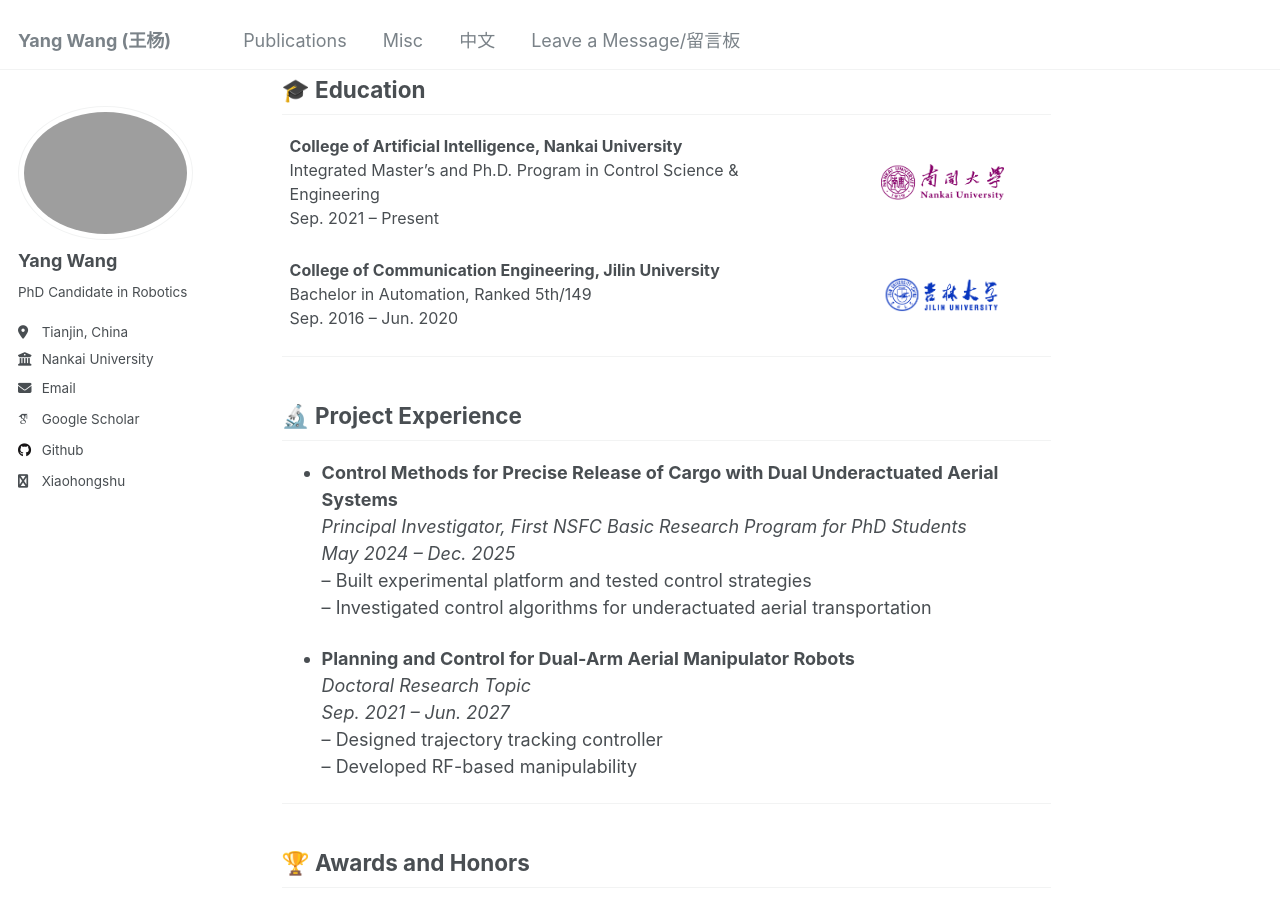
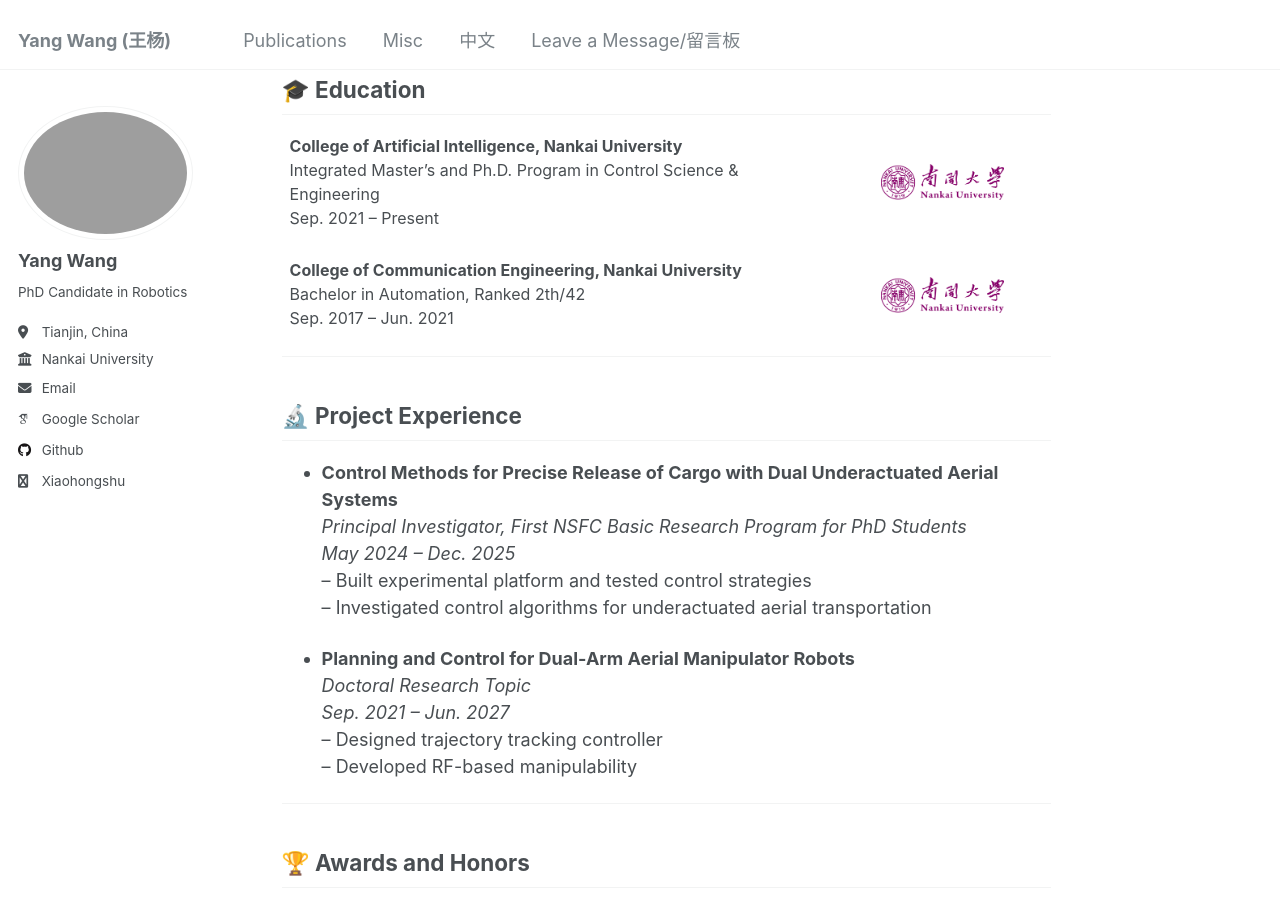
Before and after one commit to wangy1893/wangy1893.github.io, a Jekyll site: the page built from _pages/about.md, in a window 1280 px wide and 900 px high, scrolled down 427 px. Built offline with Jekyll 4.4.1, drawn with Linux system fonts in a browser that asks for light colours; some web fonts are replaced; a script that is not in the unit is left out; comment, search, counter and statistics services are not loaded.

Commit message:
Update about.md

```diff
--- a/_pages/about.md
+++ b/_pages/about.md
@@ -34,12 +34,12 @@
   </tr>
   <tr>
     <td style="vertical-align:top; padding-top: 20px; width: 70%; font-size: 16px; border: none;"> <!-- 增加字体大小 -->
-      <strong>College of Communication Engineering, Jilin University</strong><br>
-      Bachelor in Automation, Ranked 5th/149<br>
-      Sep. 2016 – Jun. 2020
+      <strong>College of Communication Engineering, Nankai University</strong><br>
+      Bachelor in Automation, Ranked 2th/42<br>
+      Sep. 2017 – Jun. 2021
     </td>
     <td style="padding-left: 20px; padding-top: 20px; width: 30%; text-align: center; border: none;"> <!-- 图标居中 -->
-      <img src="/images/jilinUnivers-logo.png" alt="Jilin University Logo" width="60%">
+      <img src="/images/nankai-logo.png" alt="Nankai University Logo" width="60%">
     </td>
   </tr>
 </table>
```
